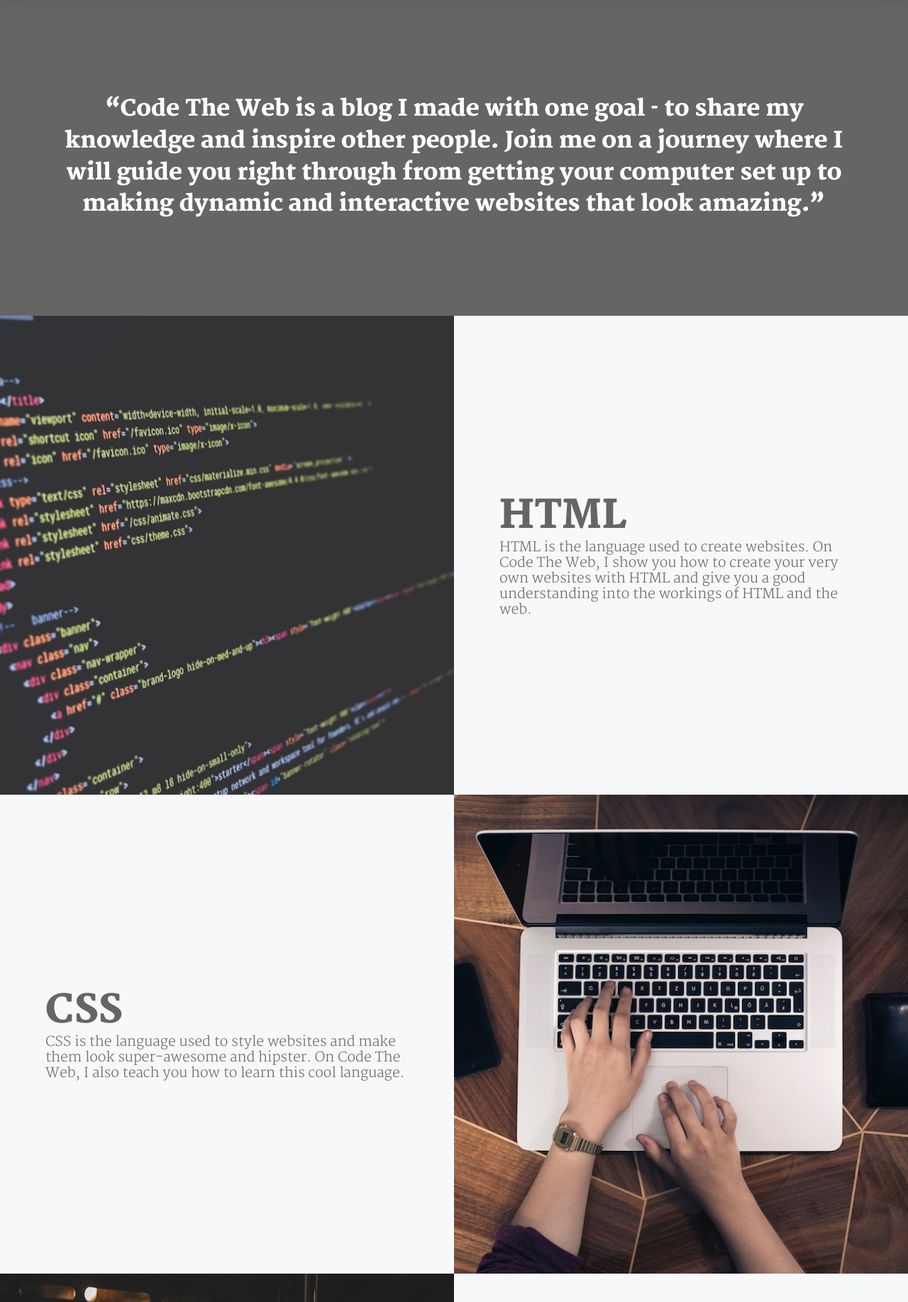
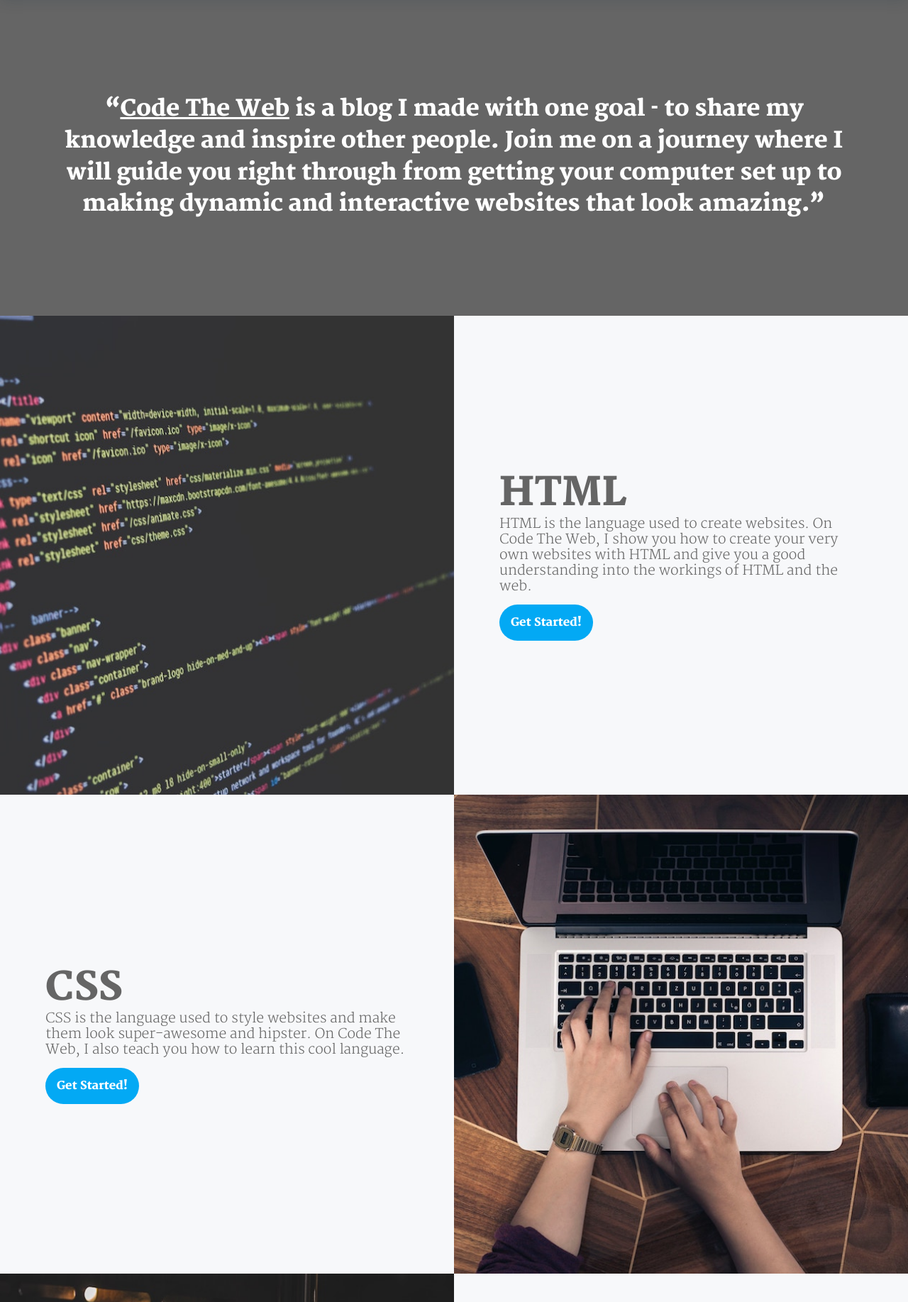
Before and after one commit to Booligoosh/codetheweb.blog, a Jekyll site: the page built from landing.html, in a window 1280 px wide, cut to the strip 904-2739 px from the top of the page. Shown: the whole strip at 71% size. Built offline with Jekyll 4.4.1, drawn with Linux system fonts in a browser that asks for light colours; nearby versions of some CDN libraries; comment, search, counter and statistics services are not loaded; a style sheet for code colours, icons or effects is not loaded.

Commit message:
Tweaked landing page intro text

```diff
--- a/assets/css/style.scss
+++ b/assets/css/style.scss
@@ -666,6 +666,11 @@
     line-height: 1.4em;
 }
 
+section.landing-intro a {
+    color: white;
+    text-decoration: underline;
+}
+
 section.landing-view-langs {
     width: calc(100vw - 8rem);
     padding: 8vh 4rem;
@@ -736,6 +741,24 @@
     opacity: 1;
 }
 
+.landing-lang-link:before {
+    content: "Get Started!";
+}
+
+.landing-lang-link {
+    background-color: #03A9F4;
+    color: white;
+    padding: 16px;
+    border-radius: 32px;
+    margin-top: 15px;
+    font-family: Merriweather;
+    transition: all, 1s;
+}
+
+.landing-lang-link:hover {
+    background-color: #0288D1;
+}
+
 @media screen and (max-width: 780px) {
     section.landing-lang {
         margin-top: 75vh;
--- a/landing.html
+++ b/landing.html
@@ -17,34 +17,37 @@
 
 <main class="g-container landing-content">
    <section class="landing-intro" id="intro">
-       <p>&ldquo;Code The Web is a blog I made with one goal - to share my knowledge and inspire other people. Join me on a journey where I will guide you right through from getting your computer set up to making dynamic and interactive websites that look amazing.&rdquo;</p>
+       <p>&ldquo;<a href="/">Code The Web</a> is a blog I made with one goal - to share my knowledge and inspire other people. Join me on a journey where I will guide you right through from getting your computer set up to making dynamic and interactive websites that look amazing.&rdquo;</p>
    </section>
    <!--<section class="landing-view-langs">
        <h2>View my tutorials:</h2>
    </section>-->
-    <section class="landing-lang">
+    <section class="landing-lang" id="html">
         <div class="landing-lang-img" style="background-image: url('/assets/img/landing-imgs/html.jpg')"></div>
         <div class="landing-lang-content">
             <h1>HTML</h1>
             <p>HTML is the language used to create websites. On Code The Web, I show you how to create your very own websites with HTML and give you a good understanding into the workings of HTML and the web.</p>
+            <a href="/learn/html" class="landing-lang-link"></a>
         </div>
     </section>
-    <section class="landing-lang odd">
+    <section class="landing-lang odd" id="css">
        <div class="landing-lang-img" style="background-image: url('/assets/img/landing-imgs/css.jpg')"></div>
         <div class="landing-lang-content">
             <h1>CSS</h1>
             <p>CSS is the language used to style websites and make them look super-awesome and hipster. On Code The Web, I also teach you how to learn this cool language.</p>
+            <a href="/learn/css" class="landing-lang-link"></a>
         </div>
     </section>
-    <section class="landing-lang">
+    <section class="landing-lang" id="javascript">
        <div class="landing-lang-img" style="background-image: url('/assets/img/landing-imgs/js.jpg')"></div>
         <div class="landing-lang-content">
             <h1>JavaScript</h1>
             <p>JavaScript it the language used to make websites do cool stuff. Without it, you wouldn't be able to do anything on the internet other than click on links. Learn how to make websites that do when I teach you JavaScript on Code The Web.</p>
+            <a href="/learn/javascript" class="landing-lang-link"></a>
         </div>
     </section>
     <!--
-    <section class="landing-lang odd">
+    <section class="landing-lang odd" id="jekyll">
        <div class="landing-lang-img" style="background-image: url('/assets/img/landing-imgs/jekyll.jpg')"></div>
         <div class="landing-lang-content">
             <h1>Jekyll</h1>
```
